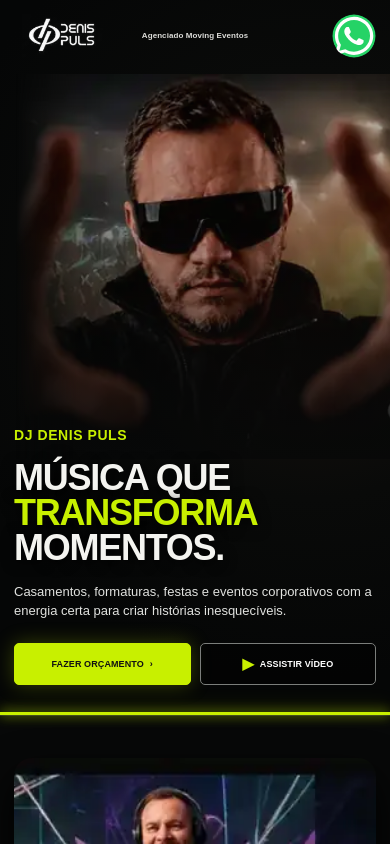
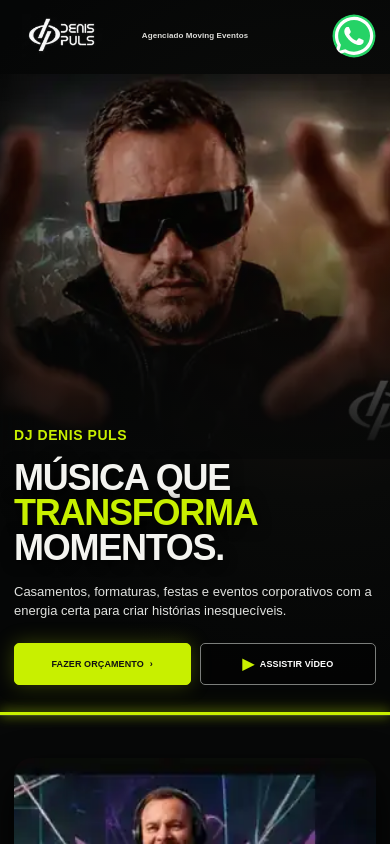
Before and after one commit to ewerton-engracio10/dj-denis-puls, a Next.js app: page / in a window 390 px wide. Shown: the top 844 px of the page. Built offline with nearby package versions, Linux system fonts and the light colour scheme.

Commit message:
Centraliza enquadramento do hero no mobile

```diff
--- a/app/globals.css
+++ b/app/globals.css
@@ -130,7 +130,7 @@ main{overflow:hidden}
   .topbar .brand{width:118px;height:48px;flex-basis:118px}
   .topbar .btn.small{font-size:9px;padding:0 12px;height:36px}
   .hero{min-height:675px}
-  .heroArt{top:74px;right:-16%;width:112%;height:385px;opacity:.72;background-position:center}
+  .heroArt{top:74px;right:-6%;width:112%;height:385px;opacity:.72;background-position:center}
   .heroArt:after{content:"";position:absolute;inset:0;background:linear-gradient(180deg,transparent 40%,#070808 100%)}
   .heroContent{padding-top:355px}
   .hero h1{font-size:42px}
```
